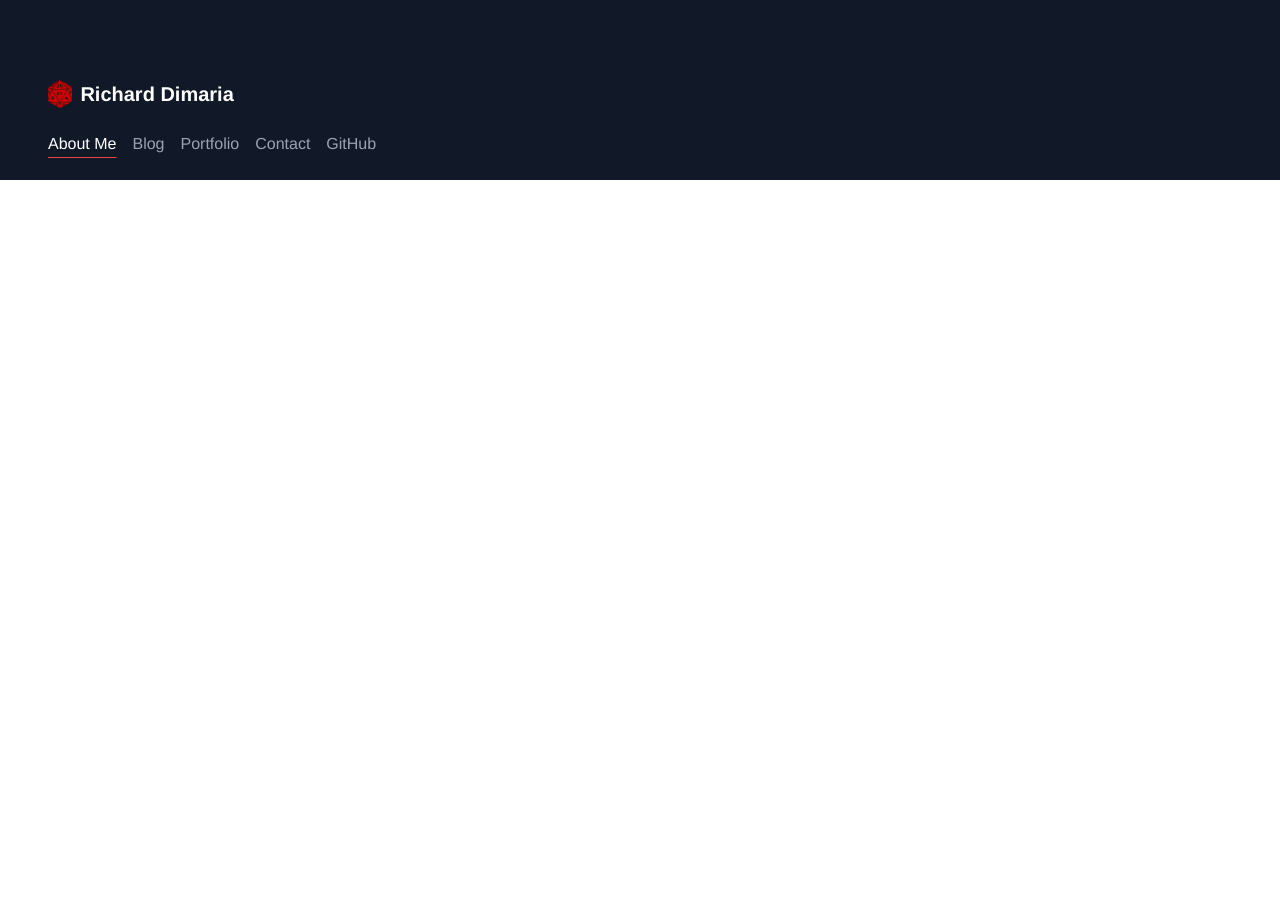
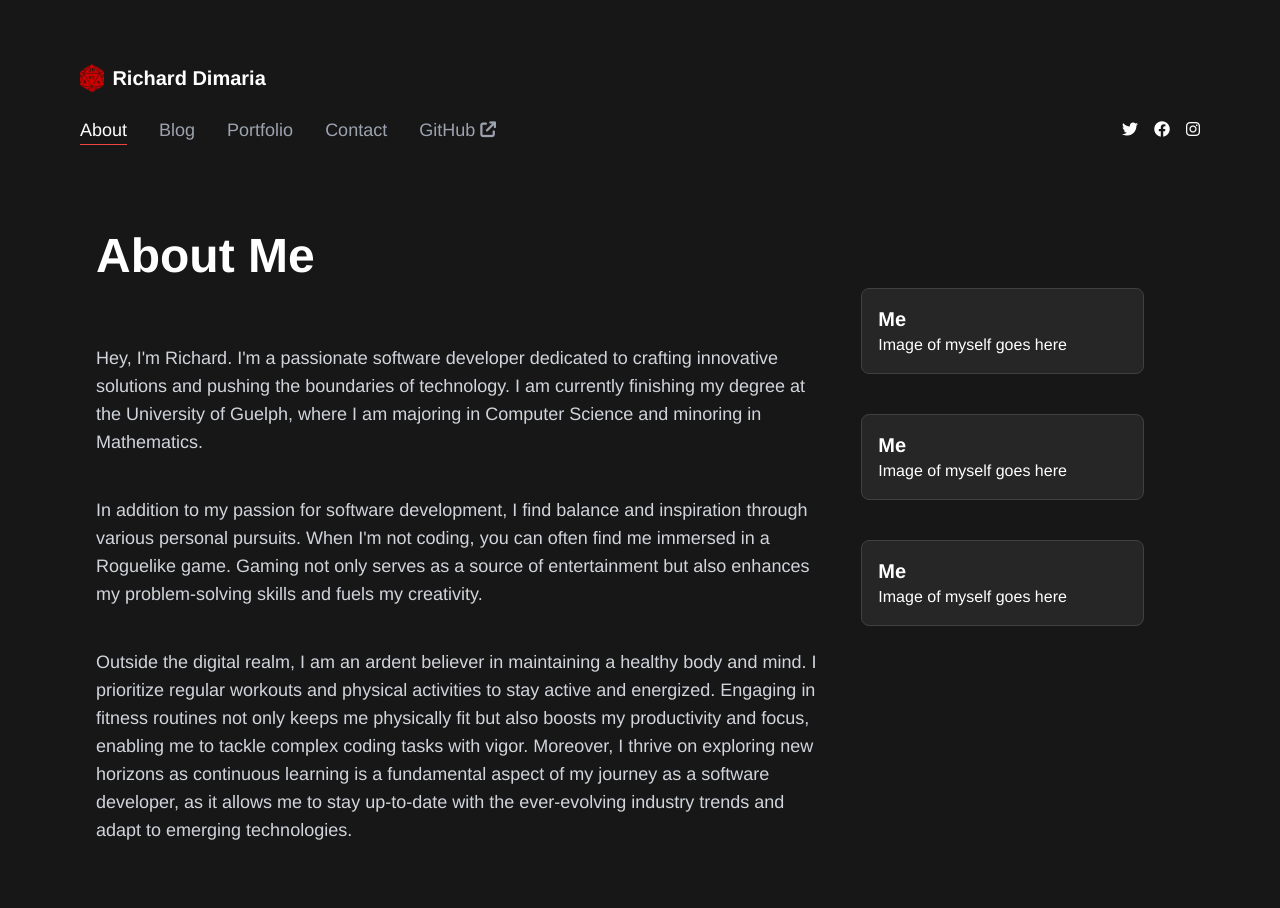
Before and after one commit to RitchieDimaria/PersonalWebsite, a Flask app: page /aboutme in a window 1280 px wide. Before the commit the page ends 180 px from the top, so only its background shows below. Run offline with Flask 3, Linux system fonts and the light colour scheme; some libraries are stand-ins or nearby versions.

Commit message:
Configured some boundaries and also changed the style of the website abit. Continued working on the about me page. Next to add is education section

```diff
--- a/static/css/main.css
+++ b/static/css/main.css
@@ -577,6 +577,10 @@ video {
   margin-left: auto;
 }
 
+.mt-10 {
+  margin-top: 2.5rem;
+}
+
 .mt-4 {
   margin-top: 1rem;
 }
@@ -635,12 +639,31 @@ video {
   margin-left: calc(1rem * calc(1 - var(--tw-space-x-reverse)));
 }
 
+.space-x-8 > :not([hidden]) ~ :not([hidden]) {
+  --tw-space-x-reverse: 0;
+  margin-right: calc(2rem * var(--tw-space-x-reverse));
+  margin-left: calc(2rem * calc(1 - var(--tw-space-x-reverse)));
+}
+
 .overflow-hidden {
   overflow: hidden;
 }
 
 .rounded-full {
   border-radius: 9999px;
+}
+
+.rounded-lg {
+  border-radius: 0.5rem;
+}
+
+.border {
+  border-width: 1px;
+}
+
+.border-neutral-700 {
+  --tw-border-opacity: 1;
+  border-color: rgb(64 64 64 / var(--tw-border-opacity));
 }
 
 .bg-gray-100 {
@@ -653,14 +676,23 @@ video {
   background-color: rgb(229 231 235 / var(--tw-bg-opacity));
 }
 
-.bg-gray-900 {
+.bg-neutral-800 {
   --tw-bg-opacity: 1;
-  background-color: rgb(17 24 39 / var(--tw-bg-opacity));
+  background-color: rgb(38 38 38 / var(--tw-bg-opacity));
 }
 
-.px-12 {
-  padding-left: 3rem;
-  padding-right: 3rem;
+.bg-neutral-900 {
+  --tw-bg-opacity: 1;
+  background-color: rgb(23 23 23 / var(--tw-bg-opacity));
+}
+
+.p-4 {
+  padding: 1rem;
+}
+
+.px-20 {
+  padding-left: 5rem;
+  padding-right: 5rem;
 }
 
 .px-4 {
@@ -676,6 +708,11 @@ video {
 .py-6 {
   padding-top: 1.5rem;
   padding-bottom: 1.5rem;
+}
+
+.py-8 {
+  padding-top: 2rem;
+  padding-bottom: 2rem;
 }
 
 .pr-2 {
@@ -782,12 +819,25 @@ video {
 }
 
 @media (min-width: 768px) {
+  .md\:mx-auto {
+    margin-left: auto;
+    margin-right: auto;
+  }
+
   .md\:mt-0 {
     margin-top: 0px;
   }
 
   .md\:w-1\/2 {
     width: 50%;
+  }
+
+  .md\:w-1\/3 {
+    width: 33.333333%;
+  }
+
+  .md\:w-2\/3 {
+    width: 66.666667%;
   }
 
   .md\:flex-row {
@@ -798,6 +848,11 @@ video {
     padding: 2.5rem;
   }
 
+  .md\:px-20 {
+    padding-left: 5rem;
+    padding-right: 5rem;
+  }
+
   .md\:pl-8 {
     padding-left: 2rem;
   }
--- a/templates/aboutme.html
+++ b/templates/aboutme.html
@@ -4,30 +4,32 @@
     <title>About me | Richard Dimaria</title>
     <link rel="icon" href="/static/images/twenty-sided-dice.ico" type="image/x-icon">
     <script  src="{{ url_for('static',filename='js/main.js')}}"></script>
+    <link rel="stylesheet" href="https://cdnjs.cloudflare.com/ajax/libs/font-awesome/6.1.1/css/all.min.css" />
     <link rel="stylesheet" type="text/css" href="{{ url_for('static',filename='css/main.css') }}">
     <!-- Any CSS or JavaScript imports -->
 </head>
 
 <!-- Nothing space at the top -->
-<header class="bg-gray-900 text-white">
-    <div class="container mx-auto py-10 ">
+<header class="bg-neutral-900 text-white">
+    <div class="container mx-auto py-8 ">
     </div>
 </header>
 
+<body class="bg-neutral-900">
 <!-- Section contains: Name and clickable links for navigation -->
-<section class="bg-gray-900 text-white">
-    <div class="container mx-auto px-12 flex">
+<section class="bg-neutral-900 text-white md:mx-auto md:px-20">
+    <div class="container mx-auto  flex">
         <img class="max-h-7 max-w-7 pr-2" src="/static/images/twenty-sided-dice.ico" alt="Icon">
         <h1 class="font-sans text-xl font-semibold">Richard Dimaria</h1>
     </div>
-    <div class="container mx-auto px-12 py-6 ">
+    <div class="container mx-auto py-6 ">
       <nav class="flex items-center">
-        <ul class="flex space-x-4 underline-offset-8">
-          <li><a href="aboutme" class=" text-white underline decoration-red-500">About Me</a></li>
-          <li><a href="#" class="text-gray-400 hover:text-white hover:underline decoration-blue-500">Blog</a></li>
-          <li><a href="#" class="text-gray-400 hover:text-white hover:underline decoration-green-500">Portfolio</a></li>
-          <li><a href="#" class="text-gray-400 hover:text-white hover:underline decoration-pink-500">Contact</a></li>
-          <li class="text-gray-400 hover:text-white hover:underline decoration-orange-500"><a href="#">GitHub <i class="fa fa-arrow-up-right-from-square"></i></a></li>
+        <ul class="flex space-x-8 underline-offset-8">
+          <li><a href="aboutme" class=" text-white text-lg underline decoration-red-500">About</a></li>
+          <li><a href="#" class="text-gray-400 text-lg hover:text-white hover:underline decoration-blue-500">Blog</a></li>
+          <li><a href="#" class="text-gray-400 text-lg hover:text-white hover:underline decoration-green-500">Portfolio</a></li>
+          <li><a href="#" class="text-gray-400 text-lg hover:text-white hover:underline decoration-pink-500">Contact</a></li>
+          <li class="text-gray-400 text-lg hover:text-white hover:underline decoration-orange-500"><a href="https://github.com/RitchieDimaria" target="_blank">GitHub <i class="fa fa-arrow-up-right-from-square"></i></a></li>
         </ul>
         <ul class="flex space-x-4 ml-auto">
           <li><a href="#"><i class="fab fa-twitter text-white hover:text-gray-300"></i></a></li>
@@ -37,3 +39,32 @@
       </nav>
     </div>
 </section>
+<!-- About me section-->
+<section class="bg-neutral-900 py-10 px-20 text-white">
+    <div class="container mx-auto px-4 flex flex-col md:flex-row">
+        <div class="md:w-2/3 mt-4 md:mt-0">
+            <p class="text-5xl font-bold py-6">About Me</p>
+            <p class="mt-4 text-lg text-gray-300 py-6"> Hey, I'm Richard. I'm a passionate software developer dedicated to crafting innovative solutions and pushing the boundaries of technology. I am currently finishing my degree at the University of Guelph, where I am majoring in Computer Science and minoring in Mathematics. </p>
+            <p class="mt-4 text-lg text-gray-300"> In addition to my passion for software development, I find balance and inspiration through various personal pursuits. When I'm not coding, you can often find me immersed in a Roguelike game. Gaming not only serves as a source of entertainment but also enhances my problem-solving skills and fuels my creativity.</p>
+            <p class="mt-4 text-lg text-gray-300 py-6"> Outside the digital realm, I am an ardent believer in maintaining a healthy body and mind. I prioritize regular workouts and physical activities to stay active and energized. Engaging in fitness routines not only keeps me physically fit but also boosts my productivity and focus, enabling me to tackle complex coding tasks with vigor. Moreover, I thrive on exploring new horizons as continuous learning is a fundamental aspect of my journey as a software developer, as it allows me to stay up-to-date with the ever-evolving industry trends and adapt to emerging technologies. </p>
+        </div>
+        <div class="md:w-1/3 md:p-10">
+            <div class="bg-neutral-800 mt-10 p-4 rounded-lg border border-neutral-700">
+                <h2 class="text-xl font-bold">Me</h2>
+                <p>Image of myself goes here</p>
+              </div>
+              <div class="bg-neutral-800 mt-10 p-4 rounded-lg border border-neutral-700">
+                <h2 class="text-xl font-bold">Me</h2>
+                <p>Image of myself goes here</p>
+              </div>
+              <div class="bg-neutral-800 mt-10 p-4 rounded-lg border border-neutral-700">
+                <h2 class="text-xl font-bold">Me</h2>
+                <p>Image of myself goes here</p>
+              </div>
+        </div>
+        </div>
+    </div>
+
+    </section>
+
+</body>
```
Also changed, not shown: templates/index.html (+16 -15 lines).
